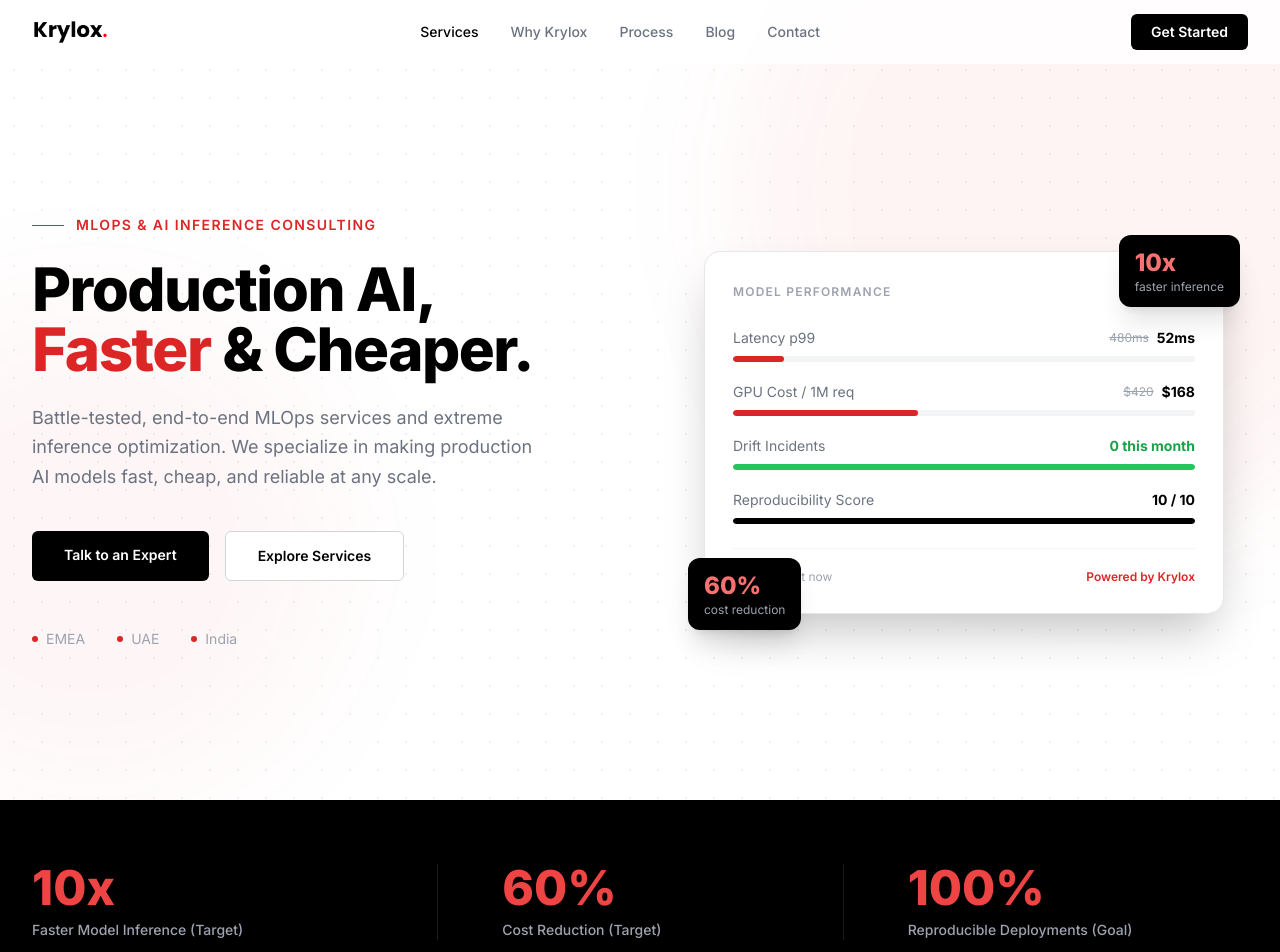
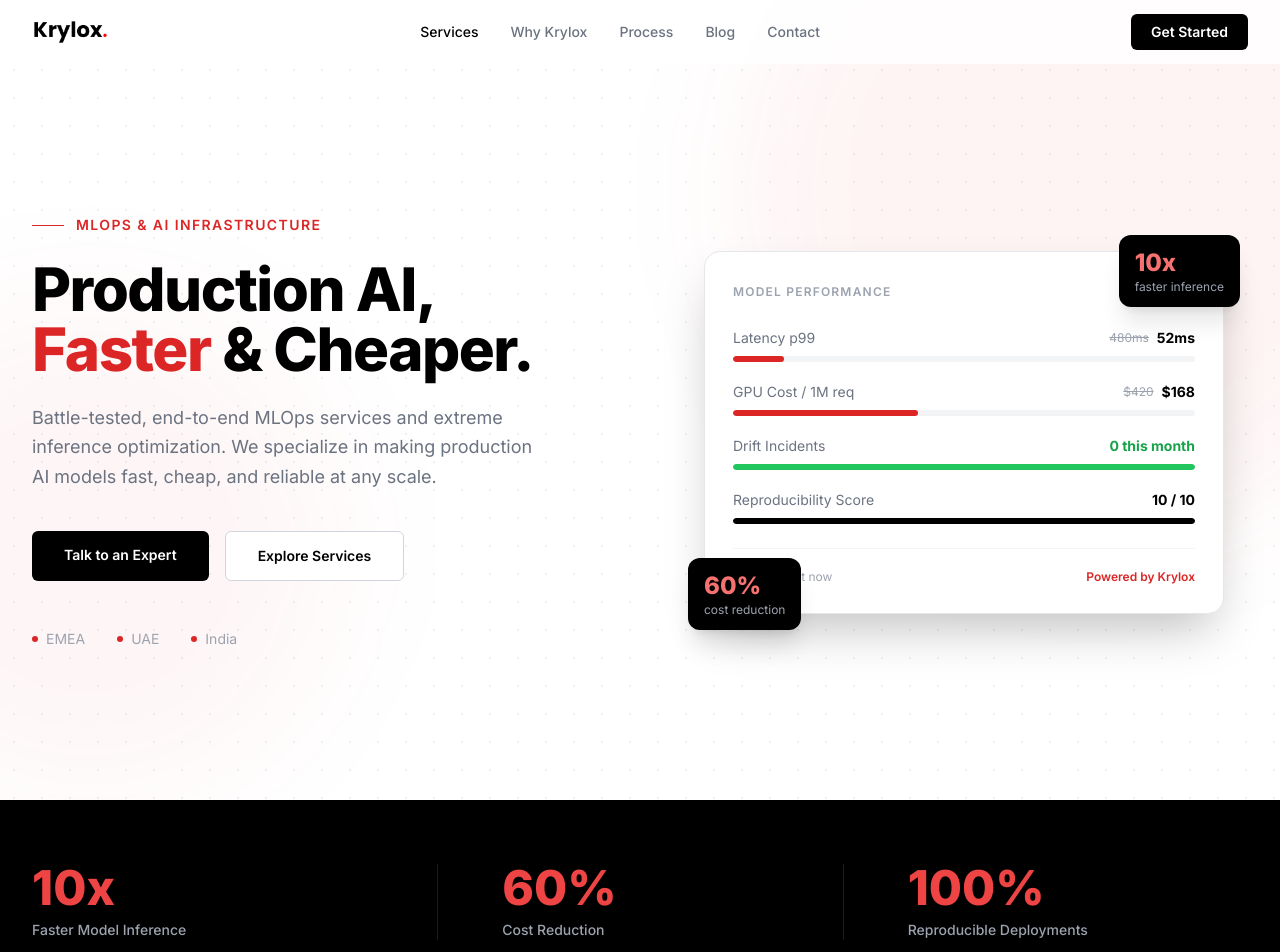
Before and after one commit to krylox-llp/website, a Next.js app: page / in a window 1280 px wide. Shown: the top 952 px of the page. Built offline with nearby package versions, Linux system fonts and the light colour scheme.

Commit message:
fix: linkedin url, add GCP services

```diff
--- a/app/layout.tsx
+++ b/app/layout.tsx
@@ -47,7 +47,7 @@
         "Machine Learning Operations",
         "Model Deployment",
         "Data Drift Detection",
-        "AI Consulting",
+        "AI Infrastructure",
       ],
     },
     {
@@ -91,7 +91,7 @@
       url: BASE_URL,
       image: `${BASE_URL}/logo.png`,
       description:
-        "End-to-end MLOps and AI inference optimization consulting. We cut inference latency by 10x and reduce GPU costs by 60% for production AI systems.",
+        "End-to-end MLOps and AI inference optimization. We cut inference latency by 10x and reduce GPU costs by 60% for production AI systems.",
       priceRange: "$$$",
       email: "hello@krylox.ai",
       areaServed: ["EMEA", "UAE", "India"],
@@ -150,7 +150,7 @@
   description:
     "Krylox delivers enterprise MLOps and AI inference optimization. We make production AI models up to 10x faster and up to 60% cheaper. Serving EMEA, UAE, and India.",
   keywords: [
-    "MLOps consulting",
+    "MLOps services",
     "AI inference optimization",
     "TensorRT optimization",
     "ONNX optimization",
@@ -164,7 +164,7 @@
     "production AI",
     "GPU cost optimization",
     "model serving",
-    "AI consulting EMEA",
+    "AI infrastructure EMEA",
     "MLOps India",
     "MLOps UAE",
   ],
--- a/app/page.tsx
+++ b/app/page.tsx
@@ -97,6 +97,7 @@
   "PyTorch", "TensorFlow", "TensorRT", "ONNX", "Triton Inference Server",
   "KServe", "Kubernetes", "Docker", "MLflow", "Kubeflow",
   "OpenTelemetry", "Ray Serve", "FastAPI", "Grafana",
+  "Google Kubernetes Engine", "Vertex AI", "Cloud Run", "Google Cloud Storage",
 ];
 
 export default function Home() {
@@ -120,7 +121,7 @@
                 <div className="flex items-center gap-3 mb-6">
                   <span className="h-px w-8 bg-red-600" />
                   <span className="text-sm font-semibold text-red-600 uppercase tracking-widest">
-                    MLOps & AI Inference Consulting
+                    MLOps & AI Infrastructure
                   </span>
                 </div>
                 <h1 className="text-5xl md:text-6xl font-extrabold text-black leading-[1.05] tracking-tight">
@@ -220,9 +221,9 @@
           <div className="mx-auto max-w-7xl px-6 lg:px-8 py-16">
             <div className="grid grid-cols-1 md:grid-cols-3 gap-12 md:gap-0 md:divide-x md:divide-white/10">
               {[
-                { stat: "10x", label: "Faster Model Inference (Target)" },
-                { stat: "60%", label: "Cost Reduction (Target)" },
-                { stat: "100%", label: "Reproducible Deployments (Goal)" },
+                { stat: "10x", label: "Faster Model Inference" },
+                { stat: "60%", label: "Cost Reduction" },
+                { stat: "100%", label: "Reproducible Deployments" },
               ].map(({ stat, label }) => (
                 <div
                   key={label}
```
Also changed, not shown: public/llms.txt.
